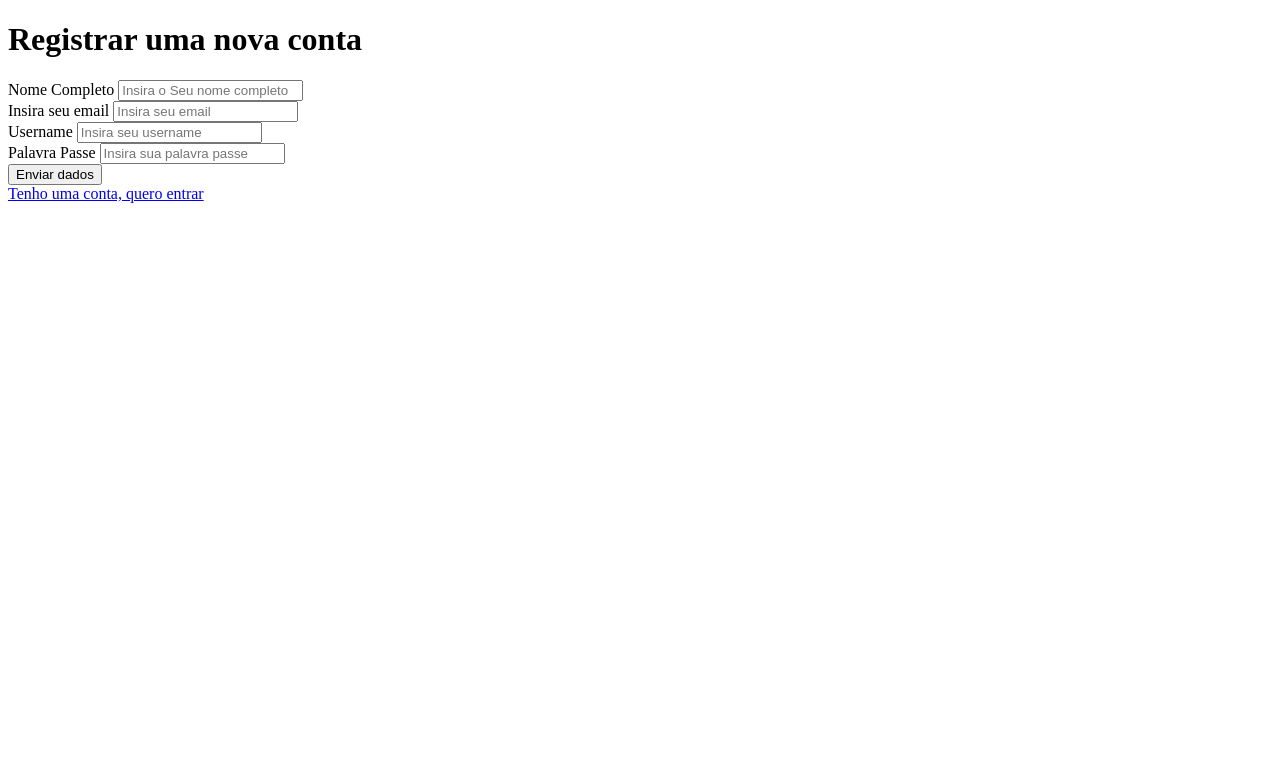
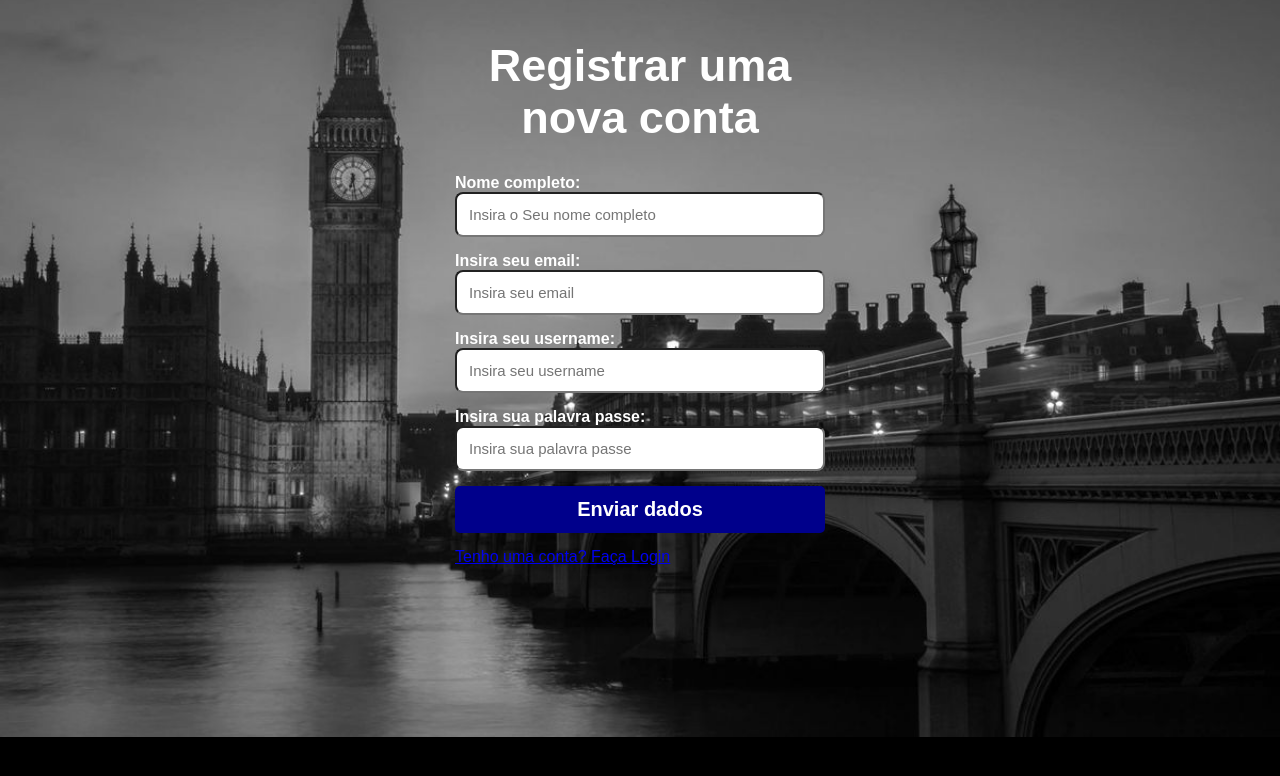
Before and after one commit to nickyzinn16/GUIA-PRATICA--ATUAL-, a PHP site: page /register.php in a window 1280 px wide. Shown: the top 776 px of the page. Run offline with PHP 8.4, Linux system fonts and the light colour scheme; some libraries are stand-ins or nearby versions.

Commit message:
Organzando 2

```diff
--- a/login-system/dashboard.php
+++ b/login-system/dashboard.php
@@ -12,6 +12,7 @@
     <head>
         <meta charset="UTF-8">
         <meta name="viewport" content="width=device-width, initial-scale=1.0">
+        <link rel="stylesheet" href="dashboard.css">
         <title>dashboard</title>
     </head>
     <body>
--- /dev/null
+++ b/login-system/register.css
@@ -0,0 +1,56 @@
+* {
+    margin: 0;
+    padding: 0;
+    box-sizing: border-box;
+}
+
+body {
+    font-family: Arial, Helvetica, sans-serif;
+    display: flex;
+    justify-content: center;
+    align-items: center;
+    background: url('joker.jpg') center center/cover no-repeat;
+    background-color: #000000;
+}
+
+.container {
+    width: 100%;
+    max-width: 450px;
+    padding: 40px;
+}
+
+.container h1 {
+    color: white;
+    font-size: 45px;
+    margin-bottom: 30px;
+    text-align: center;
+}
+
+.container form div {
+    margin-bottom: 15px;
+}
+
+.container label {
+    margin-bottom: 6px;
+    font-weight: bold;
+    color: white;
+}
+
+.container input {
+    width: 100%;
+    padding: 12px;
+    border-radius: 8px;
+    font-size: 15px;
+}
+
+.container button {
+    width: 100%;
+    padding: 12px;
+    border: none;
+    border-radius: 5px;
+    background-color: darkblue;
+    color: white;
+    font-size: 20px;
+    font-weight: bold;
+    cursor: pointer;
+}
--- a/login-system/register.php
+++ b/login-system/register.php
@@ -15,38 +15,40 @@
         }
     }
 ?>
+
 <!DOCTYPE html>
 <html lang="en">
     <head>
         <meta charset="UTF-8">
         <meta name="viewport" content="width=device-width, initial-scale=1.0">
-        <title>Document</title>
+        <link rel="stylesheet" href="register.css">
+        <title>Registrar</title>
     </head>
     <body>
-        <h1>Registrar uma nova conta</h1>
-        <div>
+        <div class="container">
+            <h1>Registrar uma nova conta</h1>
             <form method="post">
                 <div>
-                    <label for="name">Nome Completo</label>
+                    <label for="name">Nome completo:</label>
                     <input type="text" id="name" name="name" required placeholder="Insira o Seu nome completo">
                 </div>
                 <div>
-                    <label for="email">Insira seu email</label>
+                    <label for="email">Insira seu email:</label>
                     <input type="email" id="email" name="email" required placeholder="Insira seu email">
                 </div>
                 <div>
-                    <label for="username">Username</label>
+                    <label for="username">Insira seu username:</label>
                     <input type="text" id="username" name="username" required placeholder="Insira seu username">
                 </div>
                 <div>
-                    <label for="password">Palavra Passe</label>
+                    <label for="password">Insira sua palavra passe:</label>
                     <input type="password" id="password" name="password" required placeholder="Insira sua palavra passe">
                 </div>
                 <div>
                     <button type="submit" name="register">Enviar dados</button>
                 </div>
                 <div>
-                    <a href="login.php">Tenho uma conta, quero entrar</a>
+                    <a href="login.php">Tenho uma conta? Faça Login</a>
                 </div>
             </form>
         </div>
```
Also changed, not shown: login-system/dashboard.css (added, +26 -0 lines), login-system/login.css (added, +66 -0 lines), login-system/login.php (+15 -10 lines), formulariio.php (added), login-system/cerri.jpg (added), login-system/cr7.png (added), login-system/joker.jpg (added).
